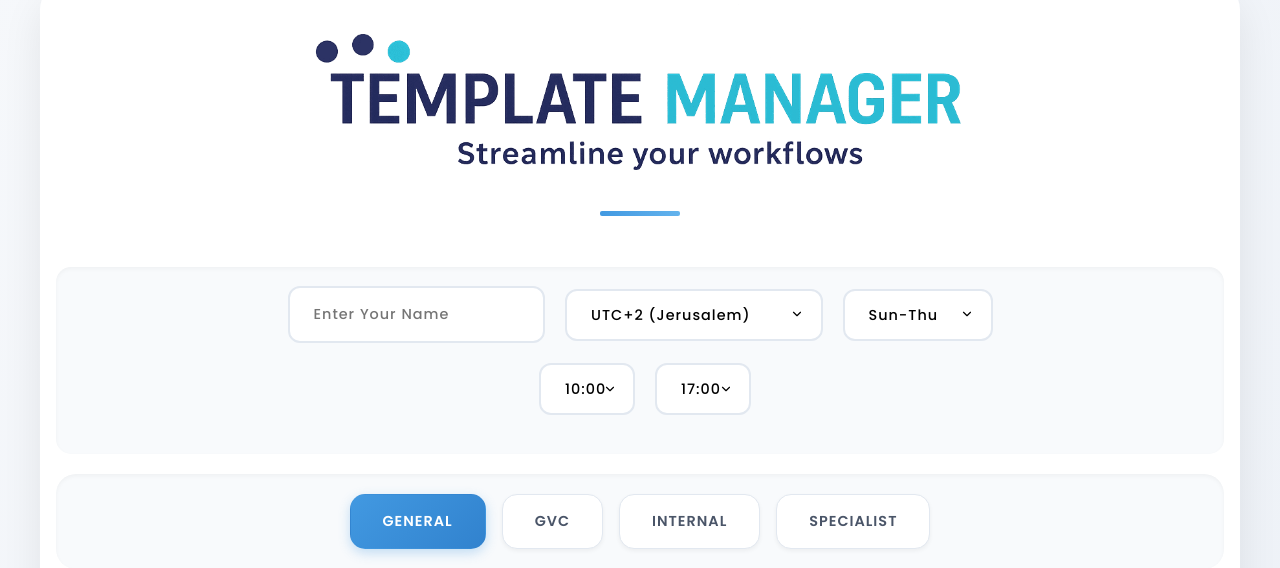
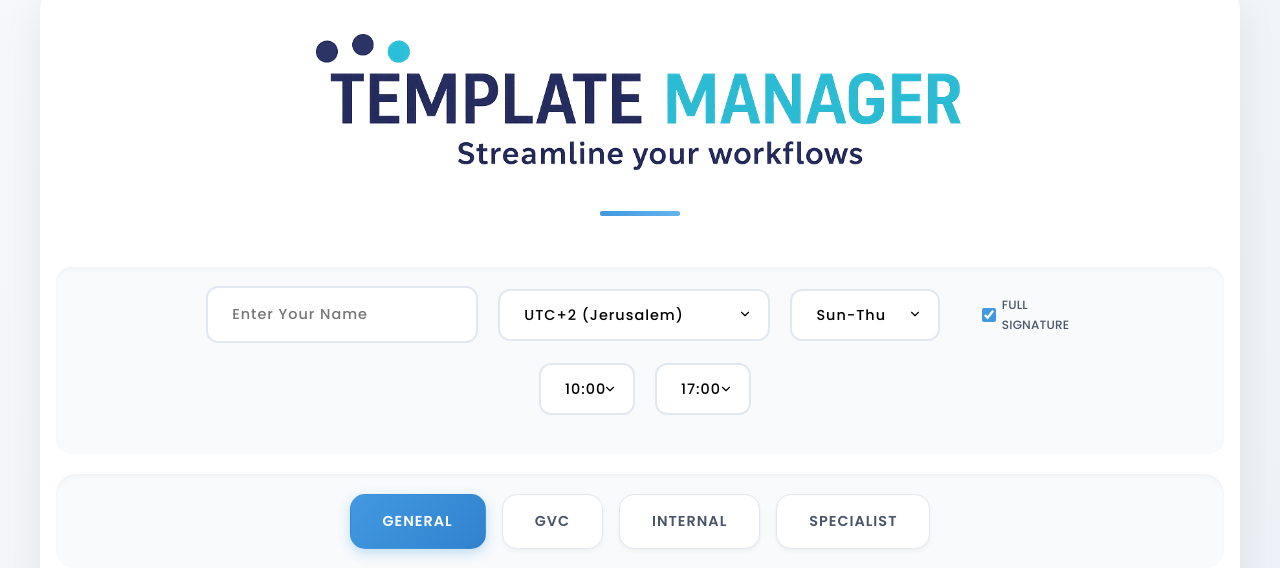
Before and after one commit to JacobA-kline/template-manager, a Flask app: page / in a window 1280 px wide. Shown: the part 52-620 px from the top of the page. Run offline with Flask 3, Linux system fonts and the light colour scheme.

Commit message:
Added full signature button for an optinal minimal signature

```diff
--- a/app.py
+++ b/app.py
@@ -53,5 +53,5 @@ def save_template():
         return jsonify({'success': True})
     return jsonify({'error': 'Invalid data'}), 400
 
-#if __name__ == '__main__':
-#    app.run(debug=True, host='0.0.0.0', port=8080)
+if __name__ == '__main__':
+   app.run(debug=True, host='0.0.0.0', port=8080)
--- a/static/script.js
+++ b/static/script.js
@@ -10,6 +10,7 @@ document.addEventListener('DOMContentLoaded', function() {
     const agentNameInput = document.getElementById('agent-name');
     const templateButtons = document.querySelectorAll('.template-button');
     const copyButton = document.getElementById('copy-template');
+    const fullSignatureCheckbox = document.getElementById('full-signature-checkbox');
 
     let currentCategory = 'general';
     const today = new Date().toISOString().split('T')[0];
@@ -116,17 +117,31 @@ document.addEventListener('DOMContentLoaded', function() {
         // Capitalize first letter of agent name
         const formattedAgentName = agentName ? agentName.charAt(0).toUpperCase() + agentName.slice(1) : '[Your Name]';
 
-        console.log('Replacing placeholders with values:');
-        console.log('Timezone:', timezoneValue);
-        console.log('UTC Value:', utcValue);
-        console.log('Start Time:', startTime);
-        console.log('End Time:', endTime);
-        console.log('Working Days:', workingDays);
-        console.log('Agent Name:', formattedAgentName);
-        console.log('City Name:', cityName);
-        console.log('Original City Name:', originalCityName);
+        // Check if minimal signature is requested
+        const useFullSignature = fullSignatureCheckbox ? fullSignatureCheckbox.checked : true;
 
-        let updatedText = templateText
+        let updatedText = templateText;
+        if (!useFullSignature) {
+            // Replace only the signature block (from [Your Name] to the end of the signature)
+            updatedText = updatedText.replace(/\[Your Name\][^\n]*\nGoogle Cloud Platform (?:Support|support),? ?\[CITY\][^\n]*\nWorking Hours: ?\[WORKING_DAYS\] ?\[START_TIME\] - \[END_TIME\](?: ?\[CITY\] Timezone ?\(\[TIMEZONE\]\))?/gmi,
+                `${formattedAgentName}\nGoogle Cloud Platform Support\nWorking Hours: ${workingDays} ${startTime} - ${endTime}`
+            );
+            updatedText = updatedText.replace(/\[Your Name\][^\n]*\nGoogle Cloud Platform (?:Support|support)[^\n]*\nWorking Hours: ?\[WORKING_DAYS\] ?\[START_TIME\] - \[END_TIME\][^\n]*/gmi,
+                `${formattedAgentName}\nGoogle Cloud Platform Support\nWorking Hours: ${workingDays} ${startTime} - ${endTime}`
+            );
+            // Fallback: only if [Your Name] is still present and minimal signature is not already present
+            if (updatedText.includes('[Your Name]') && !updatedText.includes('Google Cloud Platform Support\nWorking Hours:')) {
+                updatedText = updatedText.replace(/\[Your Name\]/g, `${formattedAgentName}\nGoogle Cloud Platform Support\nWorking Hours: ${workingDays} ${startTime} - ${endTime}`);
+            }
+            // Always replace [TIME_AVAILABILITY] if present
+            if (updatedText.includes('[TIME_AVAILABILITY]')) {
+                const date = gvcDateInput.value;
+                const utcOffset = timezoneText.match(/UTC[+-]\d+(?::\d+)?/)[0];
+                const timeSlots = generateTimeSlots(date, utcOffset);
+                updatedText = updatedText.replace('[TIME_AVAILABILITY]', timeSlots);
+            }
+        } else {
+            updatedText = updatedText
                 .replace(/\[CITY\]/g, cityName)
                 .replace(/\[TIMEZONE\]/g, utcValue)
                 .replace(/\[WORKING_DAYS\]/g, workingDays)
@@ -146,12 +161,10 @@ document.addEventListener('DOMContentLoaded', function() {
                         year: 'numeric'
                     });
                 })());
-
             // Handle the timezone text separately to maintain Jerusalem in the timezone part
             if (originalCityName === 'Jerusalem') {
                 updatedText = updatedText.replace(/Tel-Aviv Timezone/g, 'Jerusalem Timezone');
             }
-
             // If the template contains time availability, update it
             if (updatedText.includes('[TIME_AVAILABILITY]')) {
                 const date = gvcDateInput.value;
@@ -159,7 +172,7 @@ document.addEventListener('DOMContentLoaded', function() {
                 const timeSlots = generateTimeSlots(date, utcOffset);
                 updatedText = updatedText.replace('[TIME_AVAILABILITY]', timeSlots);
             }
-
+        }
         return updatedText;
     }
 
@@ -289,4 +302,12 @@ document.addEventListener('DOMContentLoaded', function() {
 
     // Initialize template content on load
     updateTemplateContent();
+
+    // Add event listener to update template when checkbox changes
+    if (fullSignatureCheckbox) {
+        fullSignatureCheckbox.addEventListener('change', () => {
+            updateSignature();
+            updateTemplateContent();
         });
+    }
+});
--- a/static/style.css
+++ b/static/style.css
@@ -511,3 +511,30 @@ footer {
     color: gray;
     padding-bottom: 30px;
 }
+
+.full-signature-label {
+    display: inline-flex;
+    align-items: center;
+    gap: 6px;
+    margin-left: 32px;
+    font-family: 'Poppins', sans-serif;
+    font-size: 0.75rem;
+    font-weight: 500;
+    color: #4a5568;
+    cursor: pointer;
+    user-select: none;
+}
+.full-signature-label span {
+    font-size: 0.75rem;
+    font-family: 'Poppins', sans-serif;
+    font-weight: 500;
+    color: #4a5568;
+    letter-spacing: 0.2px;
+}
+.full-signature-label input[type="checkbox"] {
+    width: 18px;
+    height: 18px;
+    accent-color: #4299e1;
+    margin: 0;
+    cursor: pointer;
+}
--- a/templates/index.html
+++ b/templates/index.html
@@ -39,6 +39,10 @@
                     <option value="Mon-Sat">Mon-Sat</option>
                     <option value="Sun-Sat">Sun-Sat</option>
                 </select>
+                <label class="full-signature-label">
+                    <input type="checkbox" id="full-signature-checkbox" checked>
+                    <span>Full Signature</span>
+                </label>
                 <input type="date" id="gvc-date" class="date-input" style="display: none;">
             </div>
             <div class="input-group">
@@ -122,6 +126,7 @@
         <div class="template-editor">
             <h2>Template Editor</h2>
             <div class="template-tools">
+                <!-- Checkbox moved to agent-info -->
             </div>
             <textarea id="template-content" rows="10" cols="50" style="height: 450px;"></textarea>
             <div class="editor-buttons">
```
Lines whose indentation alone changed are shown as unchanged.
